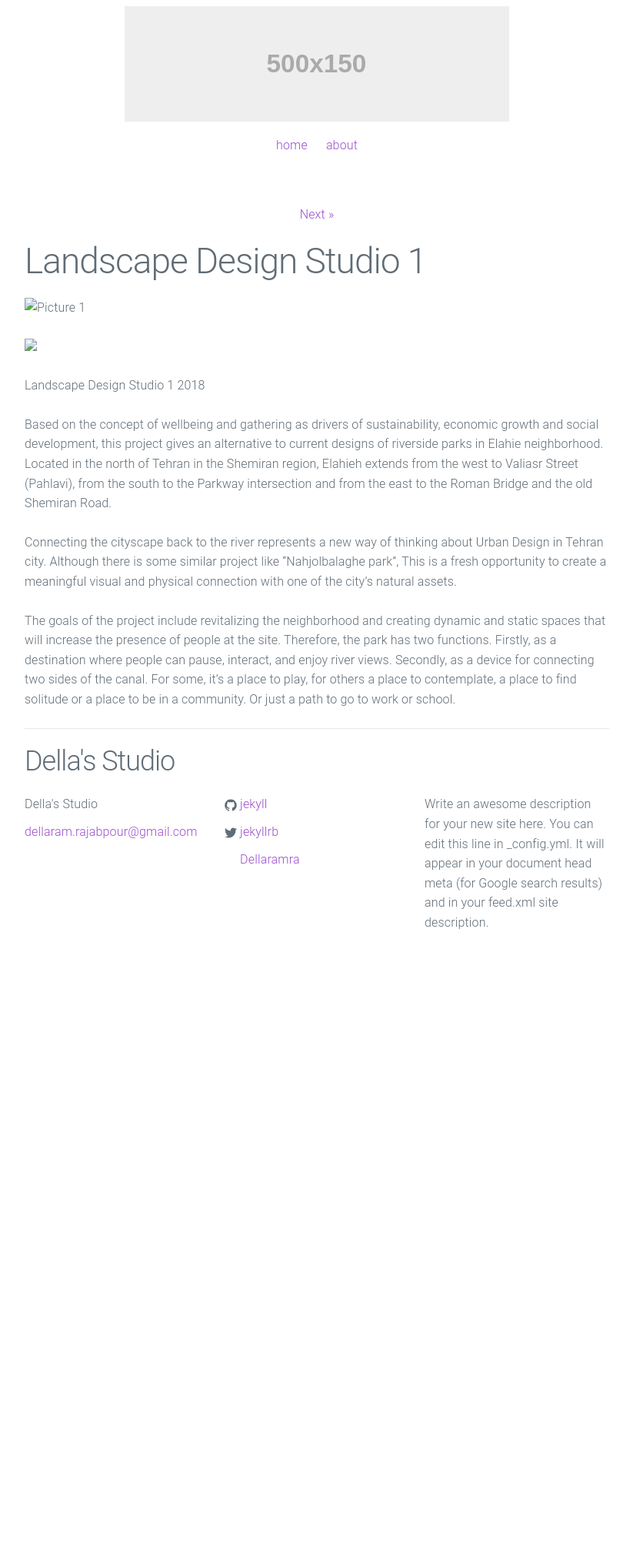
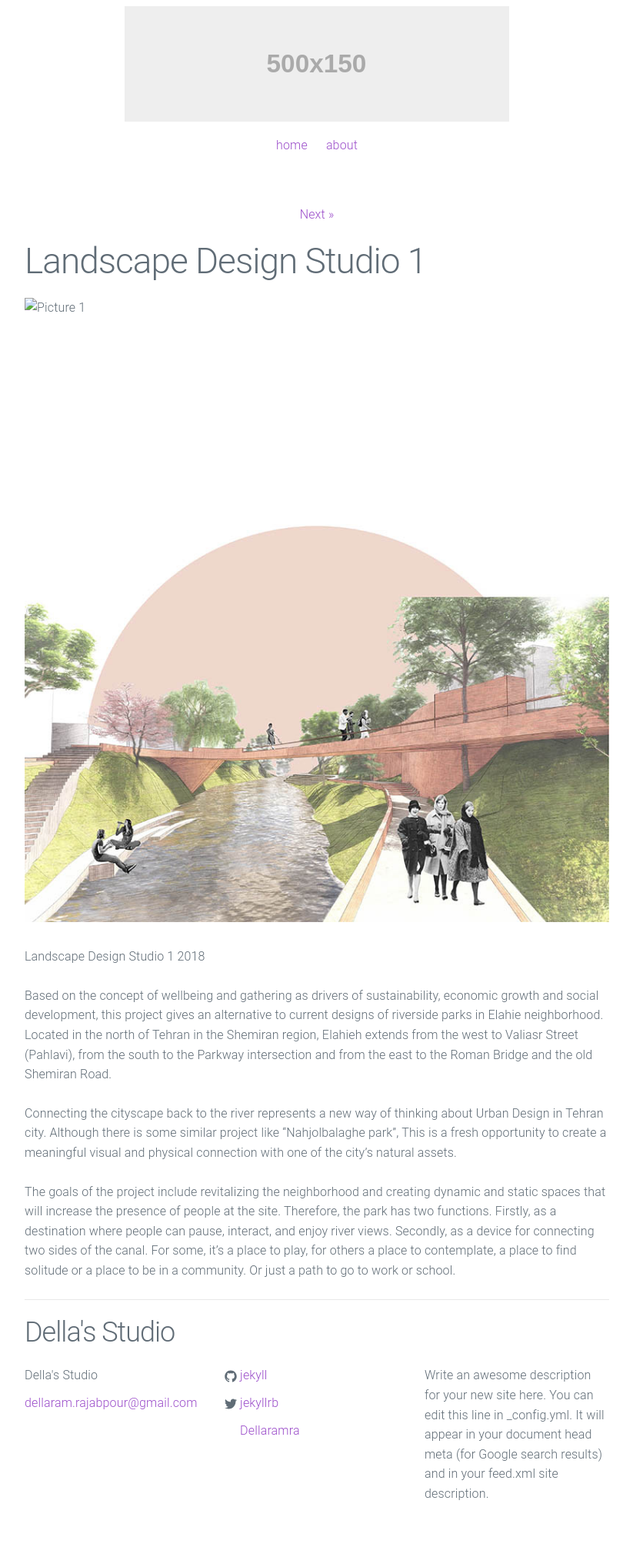
Before and after one commit to dellastudio/dellastudio.github.io, a Jekyll site: the page built from _posts/2018-10-08-a-place-for-all.markdown, in a window 1280 px wide. Shown: the whole page at 77% size, without its empty margins (228-1051 px from the left). Built offline with Jekyll 4.4.1, drawn with Linux system fonts in a browser that asks for light colours; before the commit the page ends 1277 px from its top, so only the background shows below that.

Commit message:
projects

```diff
--- a/_posts/2018-10-08-a-place-for-all.markdown
+++ b/_posts/2018-10-08-a-place-for-all.markdown
@@ -7,7 +7,7 @@ preview: holder.js/300x300?auto=yes
 
 ![Picture 1](assets/first_page_300_300.jpg)
 
-<img src='assets/first_page_300_300.jpg'/>
+<img src='http://www.dellastudio.com/assets/first_page_300_300.jpg'/>
 
 Landscape Design Studio 1
 2018
```
